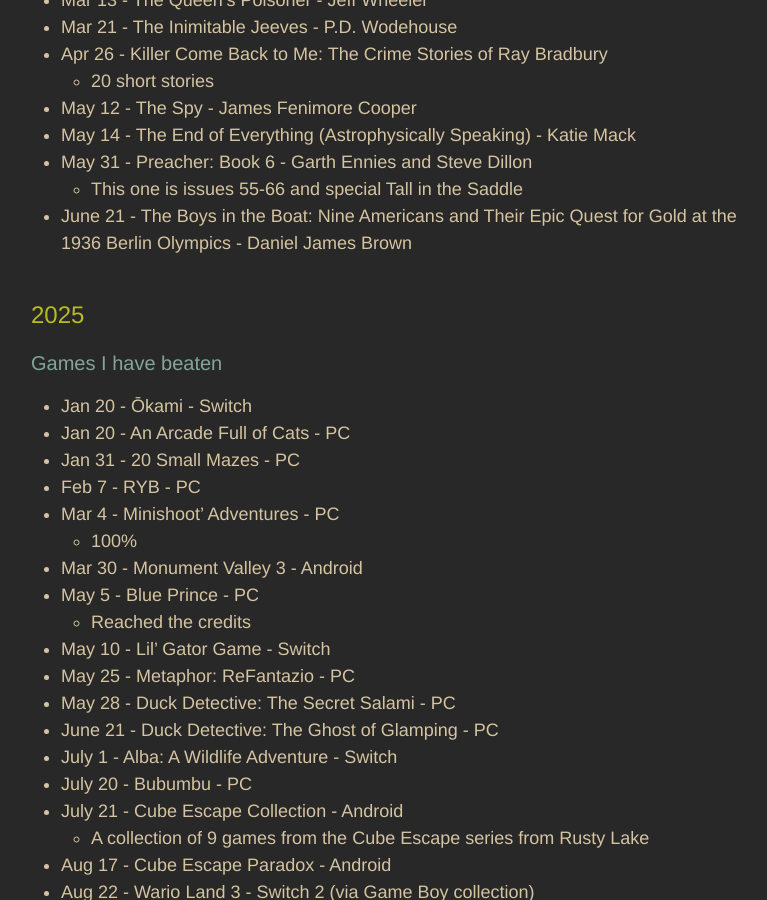
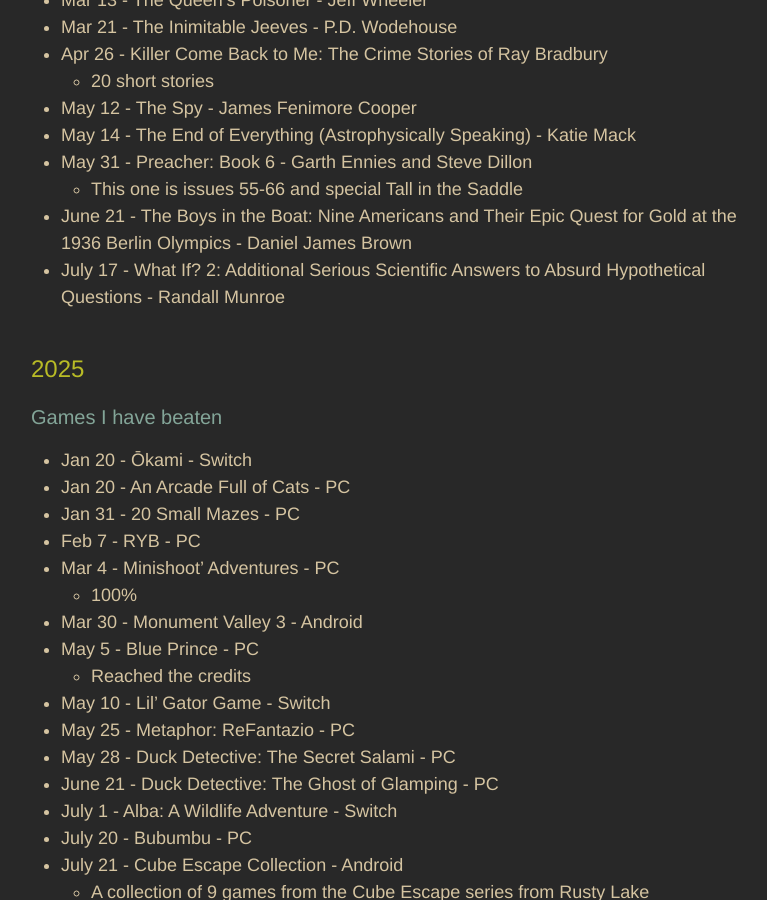
Before and after one commit to adkinsrs/sadkins_site, a Jekyll site: the page built from misc.md, in a window 1280 px wide and 900 px high, scrolled down 1226 px. Shown: the whole window, without its empty margins (239-1006 px from the left). Built offline with Jekyll 4.4.1, drawn with Linux system fonts in a browser that asks for light colours.

Commit message:
read a book

```diff
--- a/misc.md
+++ b/misc.md
@@ -52,6 +52,7 @@
 * May 31 - Preacher: Book 6 - Garth Ennies and Steve Dillon
   * This one is issues 55-66 and special Tall in the Saddle
 * June 21 - The Boys in the Boat: Nine Americans and Their Epic Quest for Gold at the 1936 Berlin Olympics - Daniel James Brown
+* July 17 - What If? 2: Additional Serious Scientific Answers to Absurd Hypothetical Questions - Randall Munroe
 
 ## 2025
 
```
